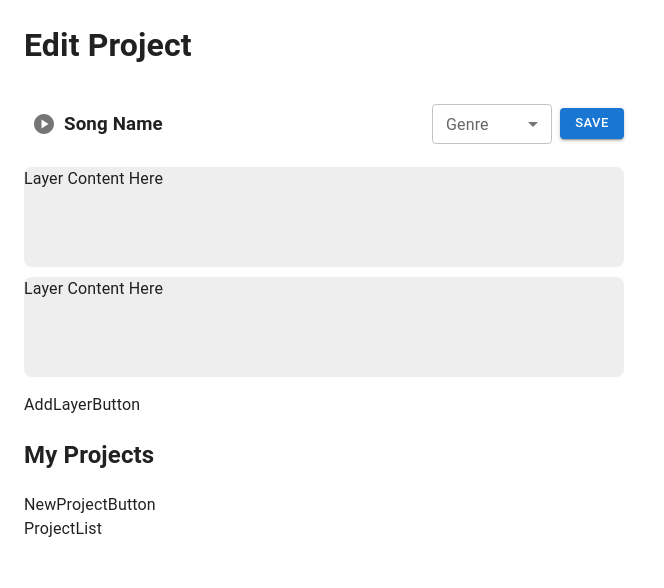
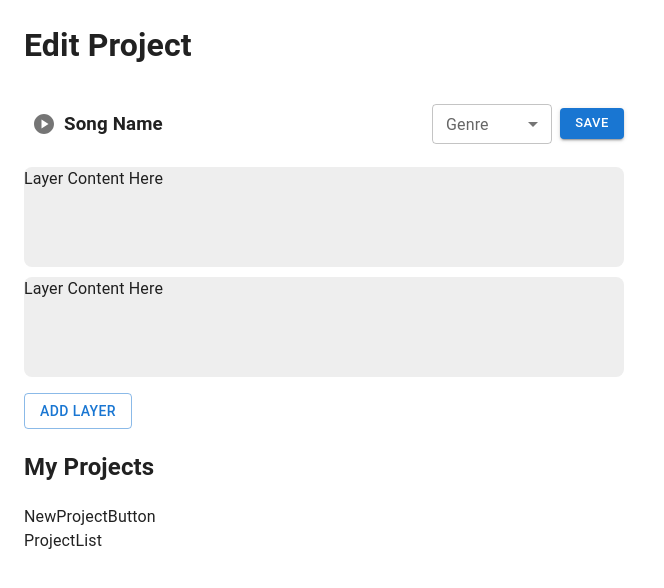
Before and after one commit to rpp33-boc-pacific/improvibe, a Next.js app: page /projects in a window 1280 px wide. Shown: the top 588 px of the page, without its empty margins (0-664 px from the left). Built offline with nearby package versions, Linux system fonts and the light colour scheme.

Commit message:
add button to AddLayer component

```diff
--- a/components/projectEditor/AddLayer.tsx
+++ b/components/projectEditor/AddLayer.tsx
@@ -1,7 +1,13 @@
+import * as React from 'react';
+import Stack from '@mui/material/Stack';
+import Button from '@mui/material/Button';
+
 function AddLayer() {
 
   return (
-    <div>AddLayerButton</div>
+    <Stack spacing={2} direction="row">
+      <Button variant="outlined">Add Layer</Button>
+    </Stack>
   );
 }
 
```
